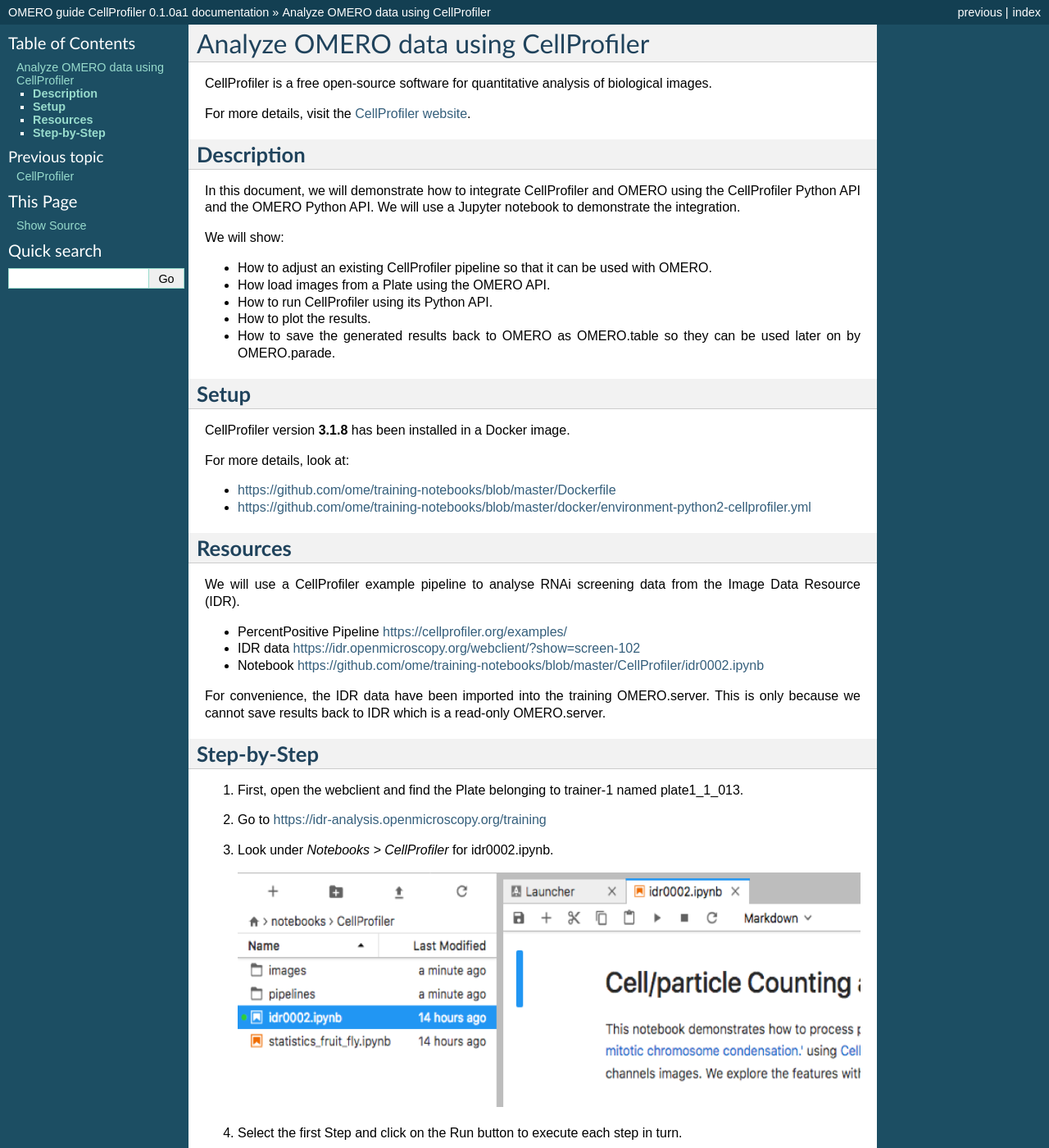
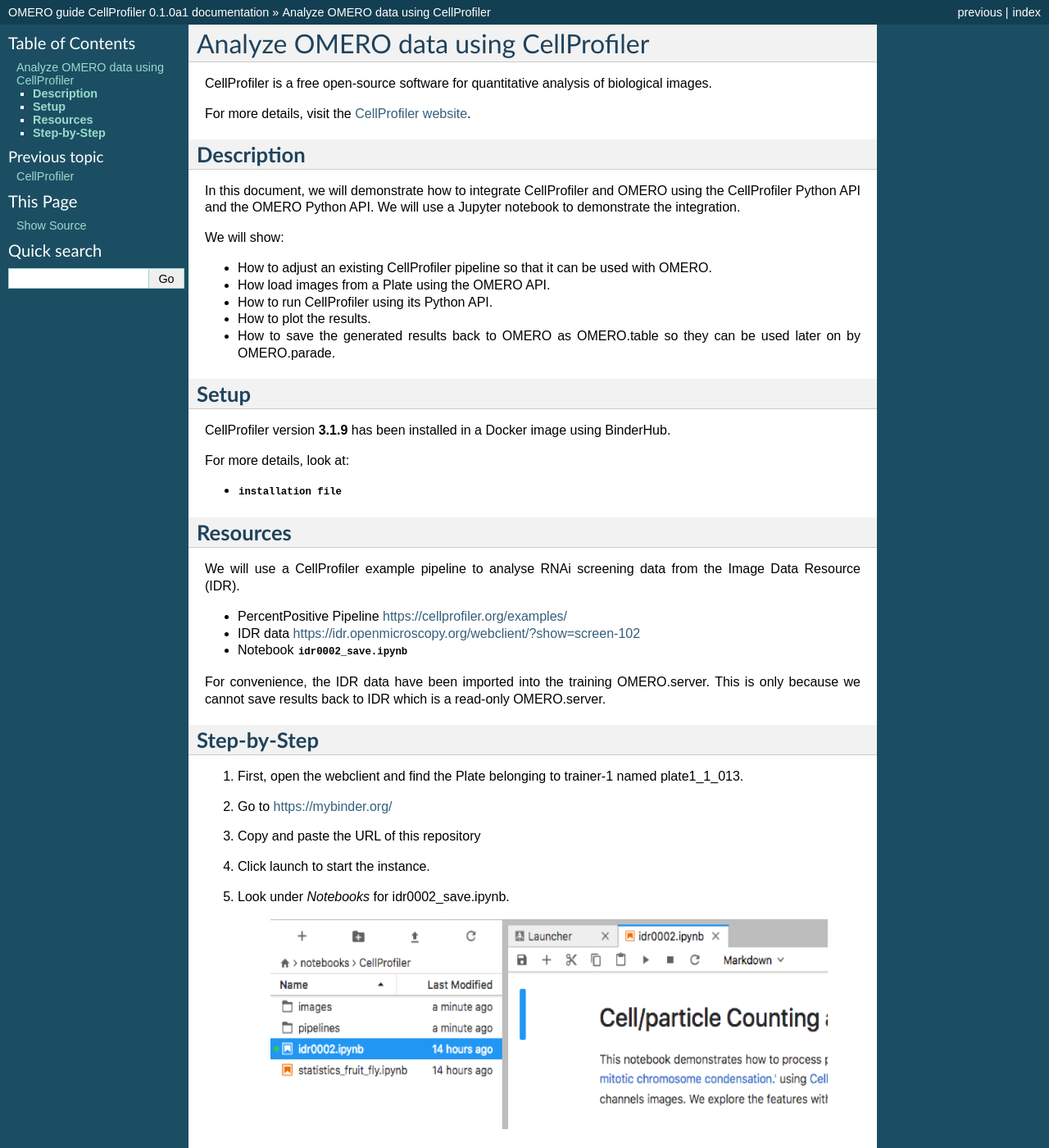
Before and after one commit to ome/omero-guide-cellprofiler, a Sphinx documentation site: the page built from docs/cellprofiler.rst, in a window 1280 px wide and 1400 px high. Shown: the whole window at 82% size. Built offline with Sphinx 7.4.7, drawn with Linux system fonts in a browser that asks for light colours; some of the changed text lies outside the part shown.

Commit message:
add steps

```diff
--- a/docs/cellprofiler.rst
+++ b/docs/cellprofiler.rst
@@ -28,13 +28,12 @@
 **Setup**
 ---------
 
-CellProfiler version **3.1.8** has been installed in a Docker image.
+CellProfiler version **3.1.9** has been installed in a Docker image using BinderHub.
 
 For more details, look at:
 
--  https://github.com/ome/training-notebooks/blob/master/Dockerfile
+-  :download:`installation file <../binder/environment.yml>`
 
--  https://github.com/ome/training-notebooks/blob/master/docker/environment-python2-cellprofiler.yml
 
 **Resources**
 -------------
@@ -46,7 +45,7 @@
 
 -  IDR data \ https://idr.openmicroscopy.org/webclient/?show=screen-102
 
--  Notebook \ https://github.com/ome/training-notebooks/blob/master/CellProfiler/idr0002.ipynb
+-  Notebook :download:`idr0002_save.ipynb <../notebooks/idr0002_save.ipynb>`
 
 For convenience, the IDR data have been imported into the training
 OMERO.server. This is only because we cannot save results back to IDR
@@ -55,25 +54,29 @@
 **Step-by-Step**
 ----------------
 
-#.  First, open the webclient and find the Plate belonging to trainer-1 named plate1_1_013.
+#. First, open the webclient and find the Plate belonging to trainer-1 named plate1_1_013.
 
-#.  Go to \ https://idr-analysis.openmicroscopy.org/training
+#. Go to \ https://mybinder.org/
 
-#.  Look under *Notebooks > CellProfiler* for idr0002.ipynb.
+#. Copy and paste the URL of this repository
+
+#. Click launch to start the instance.
+
+#. Look under *Notebooks* for idr0002_save.ipynb.
 
     .. image:: images/cp1.png
 
-#.  Select the first Step and click on the Run button to execute each step in turn.
+#. Select the first Step and click on the Run button to execute each step in turn.
 
-#.  For the connection to OMERO, you will be asked to enter your login details when running the OMERO credentials cell.
+#. For the connection to OMERO, you will be asked to enter your login details when running the OMERO credentials cell.
 
-#.  Select the plate in the webclient, find the Plate ID in the right-hand panel and copy this into the plate_id variable in the next step of the notebook.
+#. Select the plate in the webclient, find the Plate ID in the right-hand panel and copy this into the plate_id variable in the next step of the notebook.
 
-#.  The following cell loads the example pipeline and modifies it to remove the modules that are normally used for loading images from disk.
+#. The following cell loads the example pipeline and modifies it to remove the modules that are normally used for loading images from disk.
 
-#.  These modules are replaced by the InjectImage module, using numpy planes loaded from OMERO Images. This allows to pass data from OMERO to CellProfiler.
+#. These modules are replaced by the InjectImage module, using numpy planes loaded from OMERO Images. This allows to pass data from OMERO to CellProfiler.
 
-#.  The pipeline is run on all 2-Channel images from each Well in the 96-well plate (each Well contains one image), generating a CSV file containing rows for different objects identified in the
+#. The pipeline is run on all 2-Channel images from each Well in the 96-well plate (each Well contains one image), generating a CSV file containing rows for different objects identified in the
 image and columns for various parameters measured.
 
 #. Note that to save time during the workshop, we can run on a subset of all Wells in the plate. We run it on the first 5 wells:
@@ -84,8 +87,7 @@
 
 #. All the Dataframes are then concatenated into a single Dataframe.
 
-#. We can visualise the data as histograms for each column with
-       df.hist()
+#. We can visualise the data as histograms for each column with df.hist()
 
 .. image:: images/cp3.png
 
```
